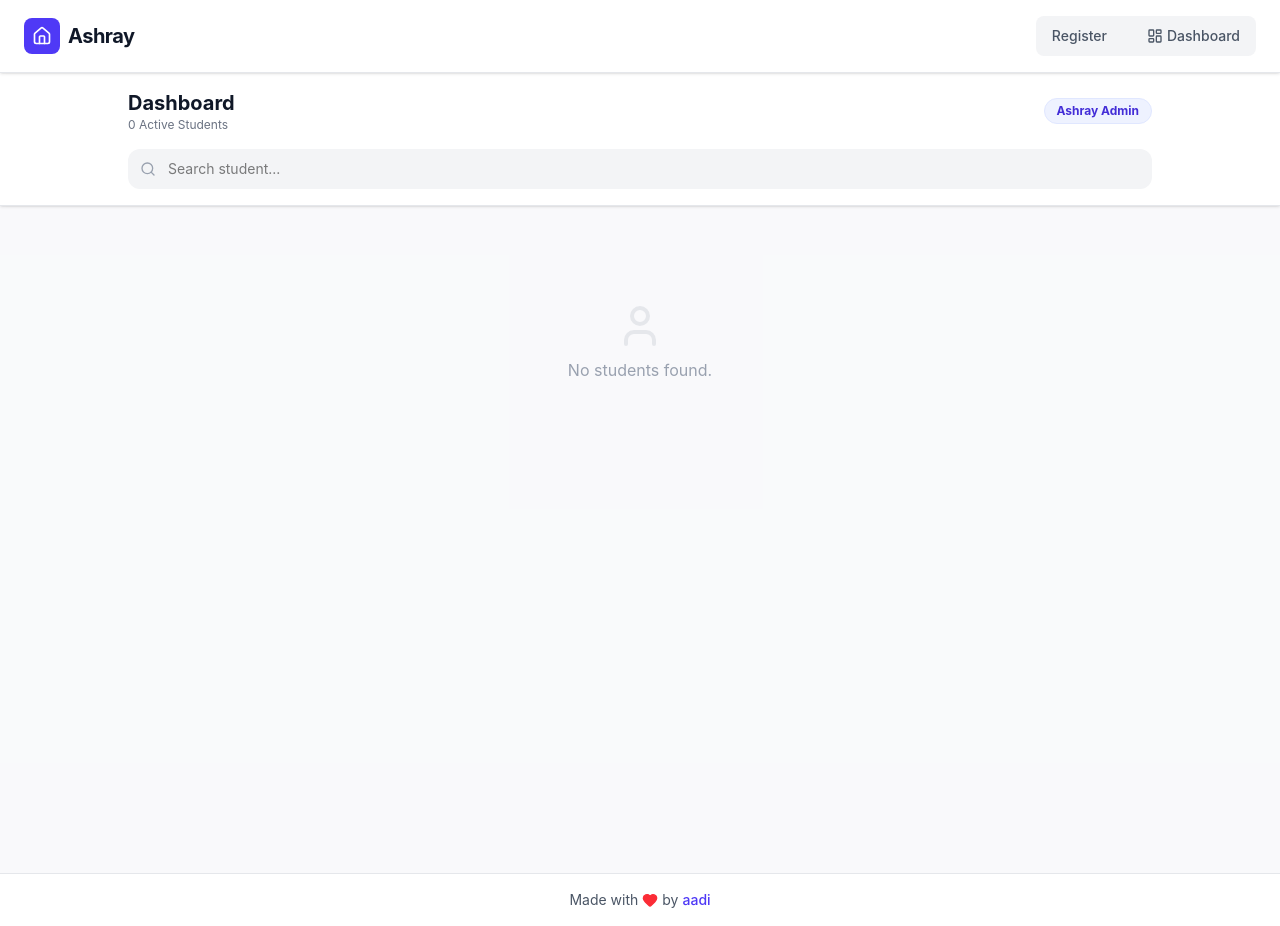
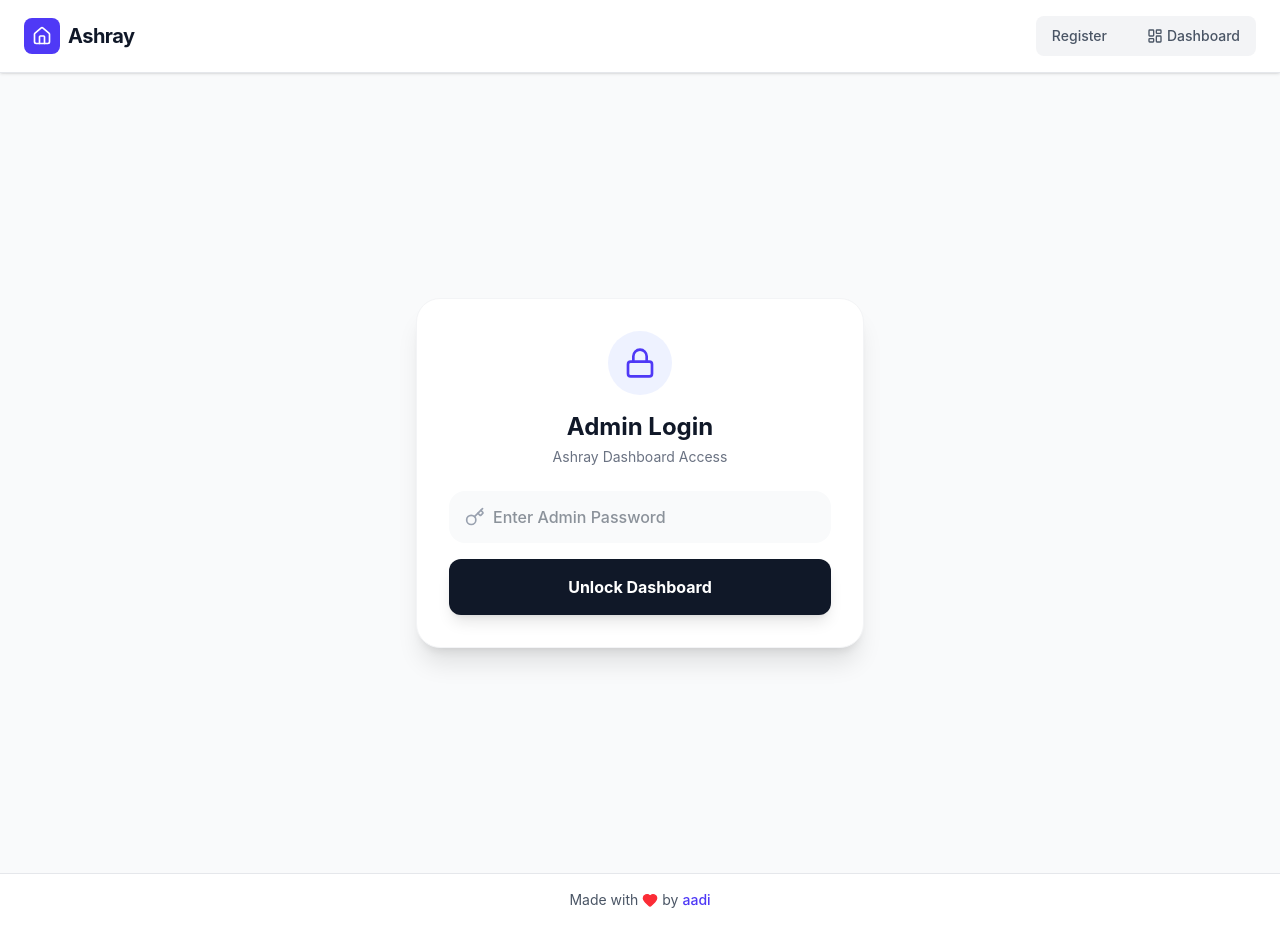
Before and after one commit to Safacts/ashray, a React (Vite) app: page /admin in a window 1280 px wide. Built offline with nearby package versions, Linux system fonts and the light colour scheme; no server answers; the database is empty.

Commit message:
updated the address and password

```diff
--- a/src/components/forms/StudentRegister.jsx
+++ b/src/components/forms/StudentRegister.jsx
@@ -2,7 +2,7 @@ import { useState } from 'react';
 import { supabase } from '../../lib/supabaseClient';
 import imageCompression from 'browser-image-compression';
 import toast from 'react-hot-toast';
-import { Upload, User, Mail, Home, Phone, Loader2, CheckCircle, FileText, X, ChevronRight, Camera } from 'lucide-react';
+import { Upload, User, Mail, Home, Phone, Loader2, CheckCircle, FileText, X, ChevronRight, Camera, MapPin } from 'lucide-react';
 
 const HOSTEL_RULES = [
   "Full responsibility for one's own belongings lies with them.",
@@ -12,17 +12,18 @@ const HOSTEL_RULES = [
   "Hostel closed during Dussehra and Sankranti holidays.",
   "Outsiders are not allowed in the hostel.",
   "Management is not responsible for outside disturbances.",
-  "Violation of rules will result in immediate expulsion."
+  "Violation of rules will result in immediate expulsion.",
+  "Using heavy electronic appliances requires permission and an extra payment of ₹500, otherwise a fine will be imposed."
 ];
 
 export default function StudentRegister() {
   const [loading, setLoading] = useState(false);
   const [showRulesModal, setShowRulesModal] = useState(false);
-  const [formData, setFormData] = useState({ fullName: '', email: '', roomNumber: '', mobile: '', adharNumber: '' });
+  // Added address to state
+  const [formData, setFormData] = useState({ fullName: '', email: '', roomNumber: '', mobile: '', adharNumber: '', address: '' });
   const [photo, setPhoto] = useState(null);
   const [preview, setPreview] = useState(null);
 
-  // --- Smart Input Handlers ---
   const handleNumberInput = (e, field, maxLength) => {
     const value = e.target.value.replace(/\D/g, '').slice(0, maxLength);
     setFormData({ ...formData, [field]: value });
@@ -81,6 +82,7 @@ export default function StudentRegister() {
           room_number: formData.roomNumber,
           mobile_number: formData.mobile,
           adhar_number: formData.adharNumber,
+          address: formData.address, // Added address payload
           photo_url: publicUrl,
           last_paid_date: new Date().toISOString().split('T')[0]
         }]);
@@ -88,7 +90,7 @@ export default function StudentRegister() {
       if (dbError) throw dbError;
 
       toast.success('Registration Complete!', { id: toastId });
-      setFormData({ fullName: '', email: '', roomNumber: '', mobile: '', adharNumber: '' });
+      setFormData({ fullName: '', email: '', roomNumber: '', mobile: '', adharNumber: '', address: '' });
       setPhoto(null);
       setPreview(null);
 
@@ -101,11 +103,7 @@ export default function StudentRegister() {
 
   return (
     <div className="min-h-screen bg-gradient-to-br from-gray-50 to-indigo-50/50 flex flex-col items-center justify-center p-4 sm:p-6">
-
-      {/* Main Card */}
       <div className="w-full max-w-md bg-white rounded-3xl shadow-xl shadow-indigo-100 overflow-hidden border border-white/50 backdrop-blur-sm relative">
-
-        {/* Decorative Top Gradient */}
         <div className="h-2 w-full bg-gradient-to-r from-indigo-500 via-purple-500 to-pink-500"></div>
 
         <div className="p-6 sm:p-8">
@@ -116,7 +114,6 @@ export default function StudentRegister() {
 
           <form onSubmit={handleInitialSubmit} className="space-y-5">
 
-            {/* Photo Upload - Mobile Optimized */}
             <div className="flex flex-col items-center mb-6">
               <div className="relative group">
                 <label className="cursor-pointer w-28 h-28 rounded-full shadow-[0_8px_30px_rgb(0,0,0,0.04)] border-4 border-white flex items-center justify-center bg-gray-50 hover:bg-gray-100 transition-all duration-300 overflow-hidden ring-1 ring-gray-100">
@@ -130,17 +127,14 @@ export default function StudentRegister() {
                   )}
                   <input type="file" accept="image/*" className="hidden" onChange={handleImageChange} required />
                 </label>
-                {/* Upload Indicator */}
                 <div className="absolute bottom-0 right-0 bg-indigo-600 text-white p-2 rounded-full shadow-lg border-2 border-white transform translate-x-1 translate-y-1">
                   <Upload className="w-4 h-4" />
                 </div>
               </div>
             </div>
 
-            {/* Floating Label Inputs */}
             <div className="space-y-4">
 
-              {/* Name */}
               <div className="relative group">
                 <div className="absolute inset-y-0 left-0 pl-4 flex items-center pointer-events-none">
                   <User className="h-5 w-5 text-gray-400 group-focus-within:text-indigo-500 transition-colors" />
@@ -155,7 +149,6 @@ export default function StudentRegister() {
                 />
               </div>
 
-              {/* Mobile Number (Numeric Only) */}
               <div className="relative group">
                 <div className="absolute inset-y-0 left-0 pl-4 flex items-center pointer-events-none">
                   <Phone className="h-5 w-5 text-gray-400 group-focus-within:text-indigo-500 transition-colors" />
@@ -171,7 +164,6 @@ export default function StudentRegister() {
                 />
               </div>
 
-              {/* Email */}
               <div className="relative group">
                 <div className="absolute inset-y-0 left-0 pl-4 flex items-center pointer-events-none">
                   <Mail className="h-5 w-5 text-gray-400 group-focus-within:text-indigo-500 transition-colors" />
@@ -186,9 +178,22 @@ export default function StudentRegister() {
                 />
               </div>
 
-              {/* Grid for Room & Aadhar */}
+              {/* Added Address Field */}
+              <div className="relative group">
+                <div className="absolute inset-y-0 left-0 pl-4 flex items-center pointer-events-none">
+                  <MapPin className="h-5 w-5 text-gray-400 group-focus-within:text-indigo-500 transition-colors" />
+                </div>
+                <input
+                  type="text"
+                  placeholder="Permanent Address"
+                  required
+                  className="w-full pl-11 pr-4 py-3.5 bg-gray-50 border-none rounded-2xl focus:ring-2 focus:ring-indigo-100 text-gray-800 placeholder-gray-400 font-medium transition-all focus:bg-white"
+                  value={formData.address}
+                  onChange={(e) => setFormData({ ...formData, address: e.target.value })}
+                />
+              </div>
+
               <div className="grid grid-cols-5 gap-3">
-                {/* Room No (Smaller width) */}
                 <div className="col-span-2 relative group">
                   <div className="absolute inset-y-0 left-0 pl-3 flex items-center pointer-events-none">
                     <Home className="h-5 w-5 text-gray-400 group-focus-within:text-indigo-500 transition-colors" />
@@ -203,7 +208,6 @@ export default function StudentRegister() {
                   />
                 </div>
 
-                {/* Aadhar (Larger width) */}
                 <div className="col-span-3 relative group">
                   <div className="absolute inset-y-0 left-0 pl-3 flex items-center pointer-events-none">
                     <FileText className="h-5 w-5 text-gray-400 group-focus-within:text-indigo-500 transition-colors" />
@@ -222,7 +226,6 @@ export default function StudentRegister() {
 
             </div>
 
-            {/* Action Button */}
             <button
               type="submit"
               className="w-full mt-6 bg-gray-900 text-white font-bold py-4 rounded-2xl shadow-lg hover:shadow-xl hover:bg-black transition-all duration-300 flex items-center justify-center gap-2 group active:scale-[0.98]"
@@ -234,14 +237,12 @@ export default function StudentRegister() {
         </div>
       </div>
 
-      {/* Modern Bottom Sheet / Modal */}
       {showRulesModal && (
         <div className="fixed inset-0 z-50 flex items-end sm:items-center justify-center">
           <div className="absolute inset-0 bg-gray-900/60 backdrop-blur-sm transition-opacity" onClick={() => setShowRulesModal(false)}></div>
 
           <div className="relative w-full max-w-lg bg-white rounded-t-3xl sm:rounded-3xl shadow-2xl p-6 sm:p-8 animate-in slide-in-from-bottom duration-300 max-h-[85vh] flex flex-col">
 
-            {/* Drag Handle (Mobile) */}
             <div className="w-12 h-1.5 bg-gray-200 rounded-full mx-auto mb-6 sm:hidden"></div>
 
             <div className="flex justify-between items-start mb-4">
--- a/src/pages/AdminDashboard.jsx
+++ b/src/pages/AdminDashboard.jsx
@@ -1,15 +1,28 @@
 import { useEffect, useState } from 'react';
 import { supabase } from '../lib/supabaseClient';
-import { Trash2, Search, Loader2, User, Phone, FileText, Download, MessageCircle, ChevronDown, ChevronUp, Calendar, Filter } from 'lucide-react';
+import { Trash2, Search, Loader2, User, Phone, FileText, Download, MessageCircle, ChevronDown, ChevronUp, Calendar, Lock, Key } from 'lucide-react';
 import toast from 'react-hot-toast';
 
 export default function AdminDashboard() {
+  const [isAuthenticated, setIsAuthenticated] = useState(false);
+  const [passwordInput, setPasswordInput] = useState('');
   const [students, setStudents] = useState([]);
   const [loading, setLoading] = useState(true);
   const [searchTerm, setSearchTerm] = useState('');
-  const [expandedId, setExpandedId] = useState(null); // Track which card is open on mobile
+  const [expandedId, setExpandedId] = useState(null);
 
-  // Fetch Data
+  const handleLogin = (e) => {
+    e.preventDefault();
+    // Verify password against Vite environment variable
+    if (passwordInput === import.meta.env.VITE_ADMIN_PASSWORD) {
+      setIsAuthenticated(true);
+      toast.success('Access Granted');
+      fetchStudents(); // Load data only after auth
+    } else {
+      toast.error('Incorrect Password');
+    }
+  };
+
   const fetchStudents = async () => {
     try {
       const { data, error } = await supabase
@@ -26,11 +39,6 @@ export default function AdminDashboard() {
     }
   };
 
-  useEffect(() => {
-    fetchStudents();
-  }, []);
-
-  // Actions
   const handleDelete = async (id) => {
     if (!confirm('Permanently delete this student?')) return;
     const { error } = await supabase.from('students').delete().eq('id', id);
@@ -44,7 +52,6 @@ export default function AdminDashboard() {
     setExpandedId(expandedId === id ? null : id);
   };
 
-  // Helper Logic
   const getBillingDetails = (lastPaidDateString) => {
     if (!lastPaidDateString) return { nextBillDate: 'N/A', daysLeft: 0, statusColor: 'text-gray-400', riskLevel: 'low' };
 
@@ -60,7 +67,7 @@ export default function AdminDashboard() {
     const daysLeft = Math.ceil(diffTime / (1000 * 60 * 60 * 24));
 
     let statusColor = 'text-emerald-600 bg-emerald-50';
-    let riskLevel = 'safe'; // for border colors
+    let riskLevel = 'safe';
 
     if (daysLeft <= 3) {
       statusColor = 'text-red-600 bg-red-50';
@@ -106,10 +113,45 @@ export default function AdminDashboard() {
     s.room_number.includes(searchTerm)
   );
 
+  // --- Auth Guard UI ---
+  if (!isAuthenticated) {
+    return (
+      <div className="min-h-screen bg-gray-50 flex items-center justify-center p-4">
+        <div className="bg-white p-8 rounded-3xl shadow-xl max-w-md w-full border border-gray-100">
+          <div className="text-center mb-6">
+            <div className="bg-indigo-50 w-16 h-16 rounded-full flex items-center justify-center mx-auto mb-4">
+              <Lock className="w-8 h-8 text-indigo-600" />
+            </div>
+            <h1 className="text-2xl font-bold text-gray-900">Admin Login</h1>
+            <p className="text-sm text-gray-500 mt-1">Ashray Dashboard Access</p>
+          </div>
+          <form onSubmit={handleLogin} className="space-y-4">
+            <div className="relative group">
+              <div className="absolute inset-y-0 left-0 pl-4 flex items-center pointer-events-none">
+                <Key className="h-5 w-5 text-gray-400 group-focus-within:text-indigo-500 transition-colors" />
+              </div>
+              <input
+                type="password"
+                placeholder="Enter Admin Password"
+                required
+                className="w-full pl-11 pr-4 py-3.5 bg-gray-50 border-none rounded-2xl focus:ring-2 focus:ring-indigo-100 text-gray-800 font-medium transition-all focus:bg-white"
+                value={passwordInput}
+                onChange={(e) => setPasswordInput(e.target.value)}
+              />
+            </div>
+            <button type="submit" className="w-full bg-gray-900 text-white font-bold py-4 rounded-xl shadow-lg hover:bg-black transition-all">
+              Unlock Dashboard
+            </button>
+          </form>
+        </div>
+      </div>
+    );
+  }
+
+  // --- Main Dashboard UI ---
   return (
     <div className="min-h-screen bg-gray-50/50 pb-20">
 
-      {/* 1. Header & Stats */}
       <div className="bg-white border-b border-gray-200 sticky top-0 z-30 px-4 py-4 shadow-sm">
         <div className="max-w-5xl mx-auto">
           <div className="flex flex-col gap-4">
@@ -123,7 +165,6 @@ export default function AdminDashboard() {
               </div>
             </div>
 
-            {/* Search Bar */}
             <div className="relative">
               <Search className="absolute left-3 top-3 h-4 w-4 text-gray-400" />
               <input
@@ -137,7 +178,6 @@ export default function AdminDashboard() {
         </div>
       </div>
 
-      {/* 2. Content Area */}
       <div className="max-w-5xl mx-auto p-4 space-y-3">
         {loading ? (
           <div className="flex justify-center p-10"><Loader2 className="animate-spin text-indigo-600" /></div>
@@ -146,7 +186,6 @@ export default function AdminDashboard() {
             const bill = getBillingDetails(student.last_paid_date);
             const isExpanded = expandedId === student.id;
 
-            // Dynamic Border Color based on Payment Status
             const borderColor = bill.riskLevel === 'critical' ? 'border-l-red-500'
               : bill.riskLevel === 'warning' ? 'border-l-amber-500'
               : 'border-l-indigo-500';
@@ -156,12 +195,10 @@ export default function AdminDashboard() {
                 key={student.id}
                 className={`bg-white rounded-2xl shadow-sm border border-gray-100 overflow-hidden transition-all duration-300 ${borderColor} border-l-4`}
               >
-                {/* Main Row (Always Visible) */}
                 <div
                   className="p-4 flex items-center gap-4 cursor-pointer"
                   onClick={() => toggleExpand(student.id)}
                 >
-                  {/* Photo */}
                   <div className="relative shrink-0">
                     <img
                       src={student.photo_url || "https://via.placeholder.com/150"}
@@ -173,7 +210,6 @@ export default function AdminDashboard() {
                     )}
                   </div>
 
-                  {/* Name & Room */}
                   <div className="flex-1 min-w-0">
                     <h3 className="text-gray-900 font-bold truncate">{student.full_name}</h3>
                     <div className="flex items-center gap-2 mt-0.5">
@@ -186,17 +222,14 @@ export default function AdminDashboard() {
                     </div>
                   </div>
 
-                  {/* Chevron Toggle */}
                   <button className="text-gray-400">
                     {isExpanded ? <ChevronUp size={20} /> : <ChevronDown size={20} />}
                   </button>
                 </div>
 
-                {/* Expanded Details (Stacked Logic) */}
                 <div className={`bg-gray-50/50 border-t border-gray-100 overflow-hidden transition-all duration-300 ${isExpanded ? 'max-h-[500px] opacity-100' : 'max-h-0 opacity-0'}`}>
                   <div className="p-4 space-y-4">
 
-                    {/* Info Grid */}
                     <div className="grid grid-cols-2 gap-4 text-sm">
                       <div className="space-y-1">
                         <span className="text-xs text-gray-400 uppercase font-semibold">Next Bill</span>
@@ -219,9 +252,17 @@ export default function AdminDashboard() {
                             {student.adhar_number || 'Not Submitted'}
                          </div>
                       </div>
+                      {/* Optional: Add a display for the newly collected Address here if you want */}
+                      {student.address && (
+                        <div className="col-span-2 space-y-1">
+                           <span className="text-xs text-gray-400 uppercase font-semibold">Address</span>
+                           <div className="font-medium text-gray-700 bg-white px-2 py-1 rounded border border-gray-200">
+                              {student.address}
+                           </div>
+                        </div>
+                      )}
                     </div>
 
-                    {/* Action Buttons */}
                     <div className="flex gap-3 pt-2">
                       <a
                         href={createWhatsAppLink(student, bill)}
```
